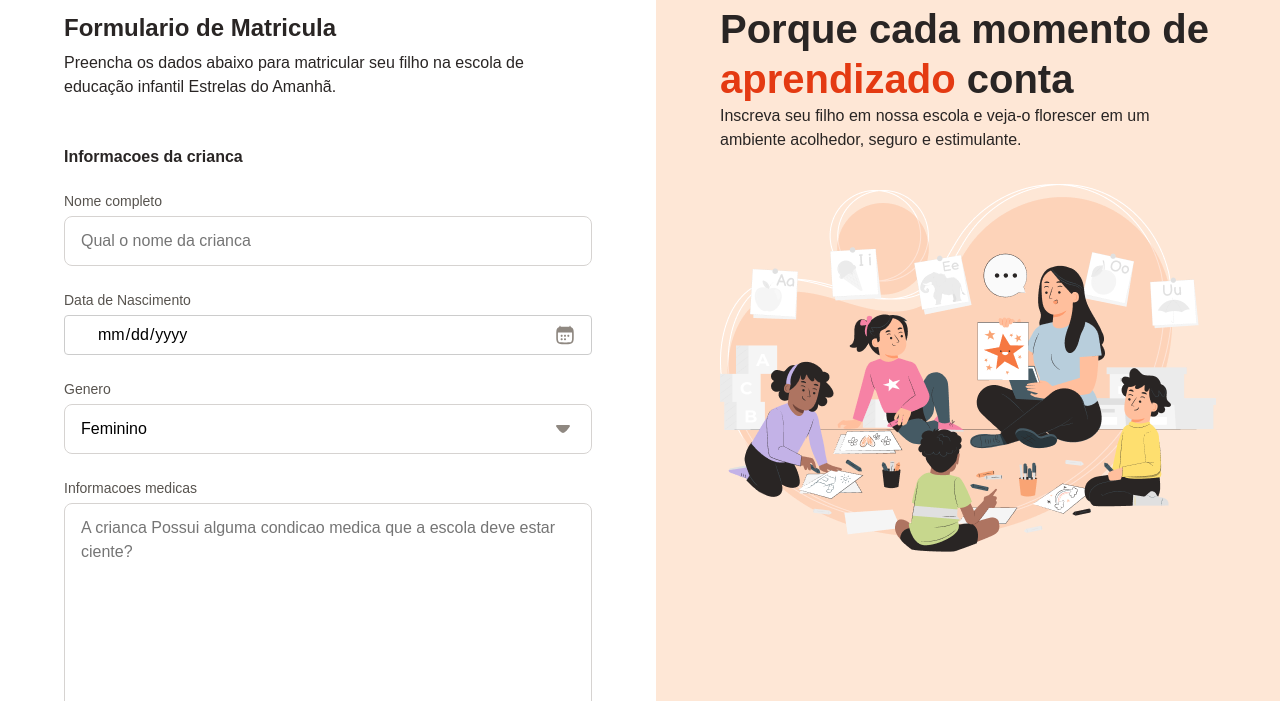
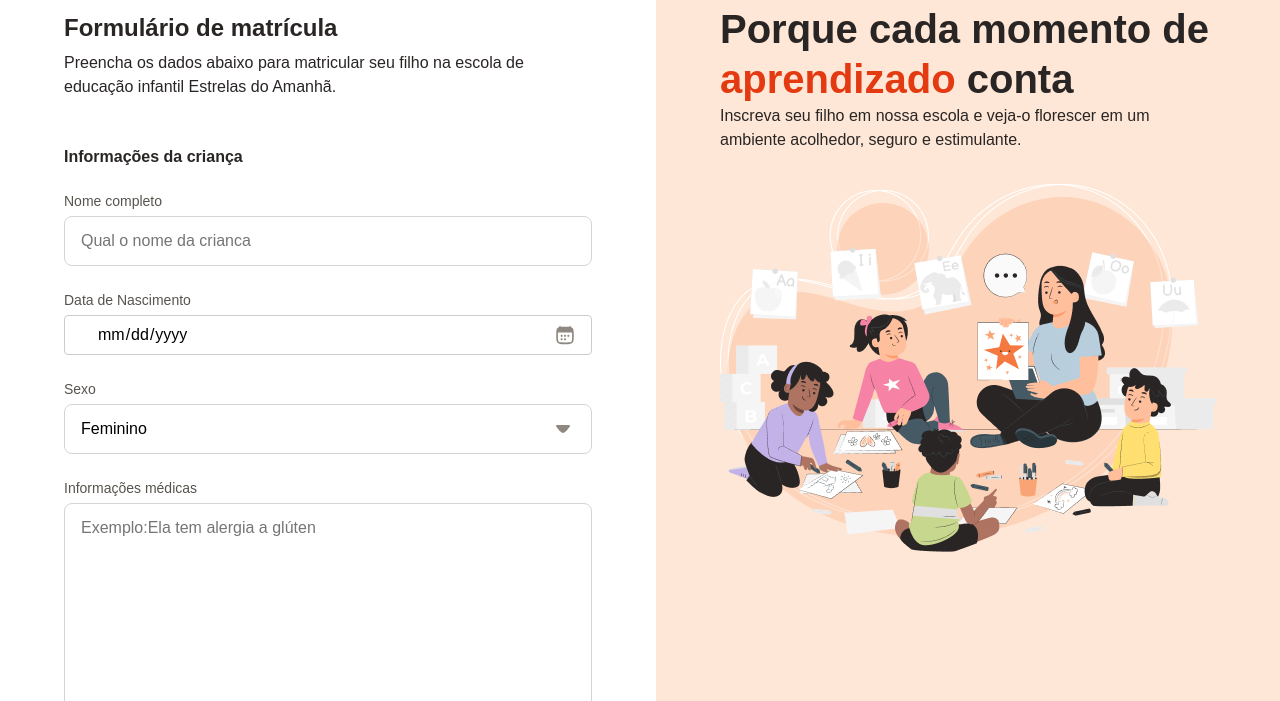
Before and after one commit to Brendon3421/forms-matricula, a plain HTML site: page index.html in a window 1280 px wide. Shown: the part 99-800 px from the top of the page. Drawn offline with Linux system fonts and the light colour scheme; some packages are replaced by stand-ins of ours; a script that the page names is missing.

Commit message:
Update index.html
Ajustes de portugues

```diff
--- a/index.html
+++ b/index.html
@@ -17,13 +17,13 @@
                     <img src="assets/icons/arrow-left-02.svg" alt="Voltar">
                     <span>Voltar</span>
                 </div>
-                <h1>Formulario de Matricula</h1>
+                <h1>Formulário de matrícula</h1>
                 <p>Preencha os dados abaixo para matricular seu filho na escola de educação infantil Estrelas do Amanhã.
                 </p>
 
                 <form>
                     <fieldset class="child-info">
-                        <legend>Informacoes da crianca</legend>
+                        <legend>Informações da criança</legend>
                         <div class="input-wrapper">
                             <label for="fullname">Nome completo</label>
                             <input type="text" name="fullname" id="fullname" placeholder="Qual o nome da crianca">
@@ -35,7 +35,7 @@
                         </div>
 
                         <div class="select-wrapper">
-                            <label for="gender">Genero</label>
+                            <label for="gender">Sexo</label>
                             <select name="gender" id="gender">
                                 <option value="female">Feminino</option>
                                 <option value="male">Masculino</option>
@@ -44,14 +44,14 @@
                         </div>
 
                         <div class="text-wrapper">
-                            <label for="medical-info">Informacoes medicas</label>
+                            <label for="medical-info">Informações médicas</label>
                             <textarea name="medical-info" id="medical-info" cols="30" rows="10"
-                                placeholder="A crianca Possui alguma condicao medica que a escola deve estar ciente?"></textarea>
+                                placeholder="Exemplo:Ela tem alergia a glúten"></textarea>
                         </div>
 
                         <div class="droparea-wrapper">
 
-                            <label for="birth-file">Certidao de Nascimento</label>
+                            <label for="birth-file">Certidão de nascimento</label>
                             <div class="dropzone">
                                 <input type="file" id="birth-file" name="birth-file">
                                 <svg width="48" height="48" viewBox="0 0 48 48" fill="none"
@@ -100,9 +100,9 @@
                     </fieldset>
 
                     <fieldset class="gardian">
-                        <legend>Informacoes do Responsavel</legend>
+                        <legend>Informações do responsável</legend>
                         <div class="input-wrapper">
-                            <label for="guardian">Nome do Responsavel</label>
+                            <label for="guardian">Nome do responsável</label>
                             <input type="text" name="guardian" id="guardian">
                             <small>Principal responsável legal e contato de emergência</small>
                         </div>
```
